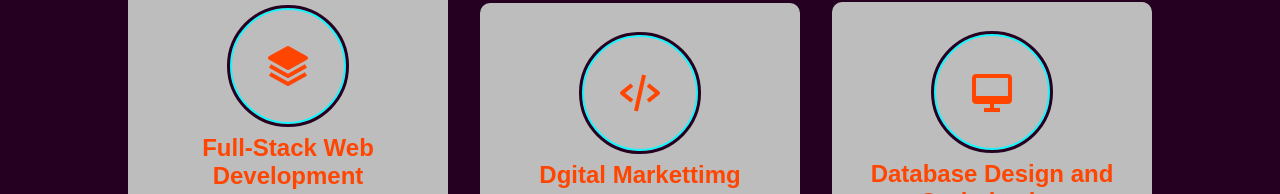
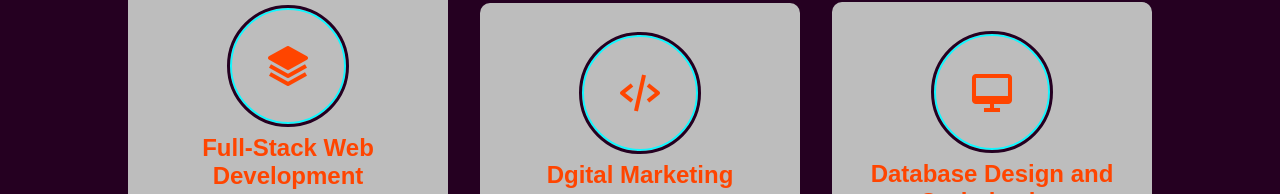
Before and after one commit to GOKUL-KAMARAJ/My-Portfolio, a plain HTML site: page index.html in a window 1280 px wide. Shown: the part 1543-1737 px from the top of the page. Drawn offline with nearby package versions, Linux system fonts and the light colour scheme.

Commit message:
changes in about section

```diff
--- a/index.html
+++ b/index.html
@@ -122,7 +122,7 @@
 
         <div class="service-box ">
             <i class='bx bx-code-alt service-icon'></i>
-            <h3> Dgital Markettimg</h3>
+            <h3> Dgital Marketing</h3>
             <p>I am seasoned digital marketer with a passion for helping businesses thrive in the online landscape. With a proven track record and a deep understanding of the ever-evolving digital realm.  I bring creativity, strategy.  I am Specialist in SEO and SMM.</p>
         </div>
         <div class="service-box ">
```
